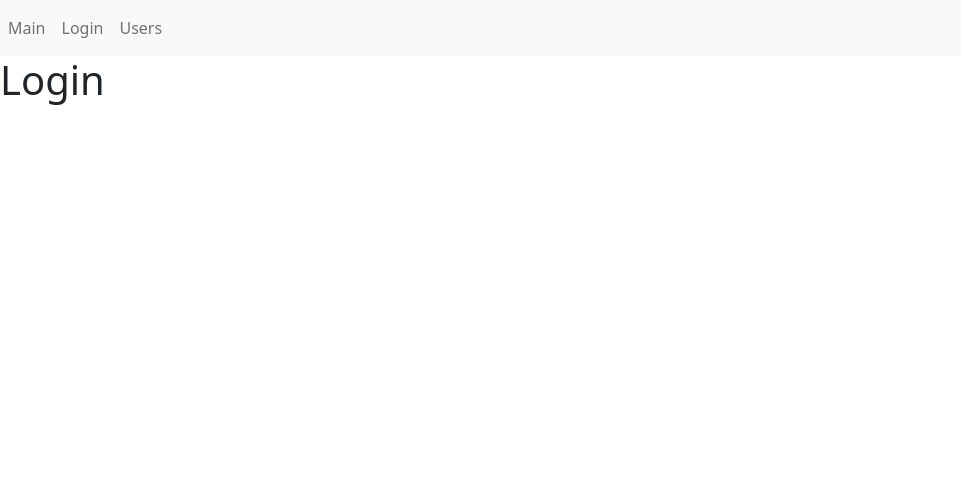
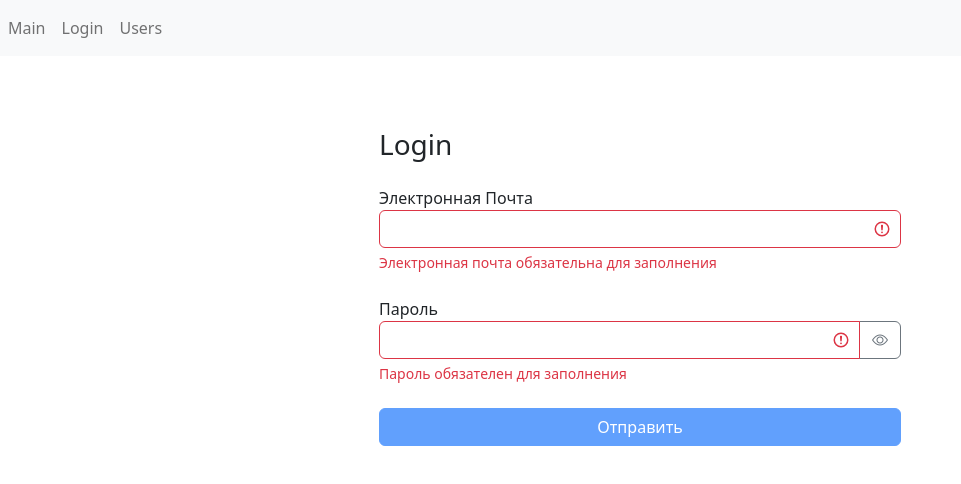
Before and after one commit to PavelLatmentsev/fast-company, a React (Create React App) app: page /login in a window 1280 px wide. Shown: the top 484 px of the page, without its empty margins (0-961 px from the left). Built offline with nearby package versions, Linux system fonts and the light colour scheme.

Commit message:
add search input

```diff
--- /dev/null
+++ b/src/components/textField.jsx
@@ -0,0 +1,55 @@
+import React, { useState } from "react";
+import PropTypes from "prop-types";
+
+const TextField = ({ label, type, name, value, onChange, error }) => {
+    const [showPassword, setShowPassword] = useState(false);
+    const toogleShowPassword = () => {
+        setShowPassword((prevState) => !prevState);
+    };
+    const getInputClasses = () => {
+        return "form-control" + (error ? " is-invalid" : "");
+    };
+
+    return (
+        <div className="mb-4">
+            <label htmlFor={name}>{label}</label>
+            <div className="input-group has-validation">
+                <input
+                    type={showPassword ? "text" : type}
+                    id={name}
+                    name={name}
+                    value={value}
+                    onChange={onChange}
+                    className={getInputClasses()}
+                />
+                {
+                    (type === "password" && (
+                        <button
+                            className="btn btn-outline-secondary"
+                            type="button"
+                            onClick={toogleShowPassword}
+                        >
+                            <i className={"bi bi-eye" + (showPassword ? "-slash" : "")}></i>
+                        </button>
+                    ))
+                }
+                {error && <div className="invalid-feedback">{error}</div>}
+            </div>
+        </div>
+    );
+};
+
+TextField.defaultProps = {
+    type: "text"
+};
+
+TextField.propTypes = {
+    label: PropTypes.string.isRequired,
+    type: PropTypes.string.isRequired,
+    name: PropTypes.string.isRequired,
+    value: PropTypes.string.isRequired,
+    onChange: PropTypes.func.isRequired,
+    error: PropTypes.string
+};
+
+export default TextField;
--- a/src/components/users.jsx
+++ b/src/components/users.jsx
@@ -11,6 +11,7 @@
 const Users = () => {
     const [users, setUsers] = useState([]);
     let [count, setCount] = useState(users.length);
+    const [searchValue, setSearchValue] = useState("");
     useEffect(() => {
         API.users.fetchAll().then((resolve) => setUsers(resolve));
     }, []);
@@ -30,6 +31,10 @@
 
         setUsers(newBox);
     };
+    const heandleSearch = ({ target }) => {
+        setSelectedProf(undefined);
+        setSearchValue(target.value);
+    };
 
     const pageSize = 8;
     const [currentPage, setCurrentPage] = useState(1);
@@ -41,8 +46,12 @@
     });
     useEffect(() => {
         setCurrentPage(1);
-    }, [selectedProf]);
+    }, [selectedProf, searchValue]);
+
     const heandleGroupList = (item) => {
+        if (searchValue !== "") {
+            setSearchValue("");
+        }
         setSelectedProf(item);
     };
 
@@ -54,9 +63,11 @@
         setSortBy(item);
     };
     if (users) {
-        const filterdUsers = selectedProf
-            ? users.filter((user) => _.isEqual(user?.profession, selectedProf))
-            : users;
+        const filterdUsers = searchValue
+            ? users.filter((user) => user.name.toLowerCase().indexOf(searchValue.toLowerCase()) !== -1)
+            : selectedProf
+                ? users.filter((user) => _.isEqual(user?.profession, selectedProf))
+                : users;
         count = filterdUsers.length;
         const sortUsers = _.orderBy(
             filterdUsers,
@@ -87,6 +98,9 @@
                 )}
                 <div className="d-flex flex-column">
                     <SearchStatus users={users} count={count} />
+                    <div className="input-group">
+                        <input type="text" name="search" placeholder="Search..." className="form-control" value={searchValue} onChange={heandleSearch} />
+                    </div>
                     {count > 0 && (
                         <UsersTable
                             userCrop={userCrop}
--- a/src/layouts/login.jsx
+++ b/src/layouts/login.jsx
@@ -1,7 +1,91 @@
-import React from "react";
+import React, { useEffect, useState } from "react";
+import TextField from "../components/textField";
+import { validator } from "../utils/validator";
 
 const Login = () => {
-    return <h1>Login</h1>;
+    const validatorConfig = {
+        email: {
+            isRequired: {
+                message: "Электронная почта обязательна для заполнения"
+            },
+            isEmail: { message: "Email введен не корректно" }
+        },
+        password: {
+            isRequired: {
+                message: "Пароль обязателен для заполнения"
+            },
+
+            isCapitalSymbol: {
+                message: "Пароль должен содержать заглавную букву"
+            },
+
+            isContainDigit: {
+                message: "Пароль должен содержать хотя бы одну цифру"
+            },
+            min: {
+                message: "Пароль должен состоять минимум из 8 символов",
+                value: 8
+            }
+        }
+    };
+    const [data, setData] = useState({ email: "", password: "" });
+    const heandleChange = ({ target }) => {
+        setData((prevState) => ({ ...prevState, [target.name]: target.value }));
+    };
+    const [errors, setErrors] = useState({});
+    const validate = () => {
+        const errors = validator(data, validatorConfig);
+        // const errors = {};
+        // for (const fieldName in data) {
+        //     if (data[fieldName].trim() === "") {
+        //         errors[fieldName] = `${fieldName} обязательно для заполнения`;
+        //     }
+        // }
+        setErrors(errors);
+        return Object.keys(errors).length === 0;
+    };
+    const isValidData = Object.keys(errors).length === 0;
+
+    useEffect(() => {
+        validate();
+    }, [data]);
+    const heandlechangeButton = (e) => {
+        e.preventDefault();
+        const isValid = validate();
+        if (!isValid) return;
+        console.log(e);
+    };
+
+    return (
+        <div className="container mt-5">
+            <div className="row">
+                <div className="col-md-6 offset-md-3 p-4">
+                    <h3 className="mb-4">Login</h3>
+                    <form onSubmit={heandlechangeButton}>
+                        <TextField
+                            type="text"
+                            label="Электронная Почта"
+                            onChange={heandleChange}
+                            name="email"
+                            value={data.email}
+                            error={errors.email}
+                        />
+                        <TextField
+                            type="password"
+                            label="Пароль"
+                            onChange={heandleChange}
+                            name="password"
+                            value={data.password}
+                            error={errors.password}
+                        />
+                        <button type="submit" disabled={!isValidData} className="btn btn-primary w-100 mx-auto">
+                            Отправить
+                        </button>
+                    </form>
+                </div>
+            </div>
+        </div>
+    );
 };
 
 export default Login;
--- /dev/null
+++ b/src/utils/validator.js
@@ -0,0 +1,42 @@
+export function validator(data, config) {
+    const errors = {};
+    function validate(validateMethod, data, config) {
+        let statusValidate;
+        switch (validateMethod) {
+        case "isRequired":
+            statusValidate = data.trim() === "";
+            break;
+        case "isEmail": {
+            const emailRegExp = /^\S+@\S+\.\S+$/g;
+            statusValidate = !emailRegExp.test(data);
+            break;
+        }
+        case "isCapitalSymbol": {
+            const capitalRegExp = /[A-Z]+/g;
+            statusValidate = !capitalRegExp.test(data);
+            break;
+        }
+        case "isContainDigit": {
+            const digitRegExp = /\d+/g;
+            statusValidate = !digitRegExp.test(data);
+            break;
+        }
+        case "min": {
+            statusValidate = data.length < config.value;
+            break;
+        }
+        default:
+            break;
+        }
+        if (statusValidate) return config.message;
+    }
+    for (const fieldName in data) {
+        for (const validateMethod in config[fieldName]) {
+            const error = validate(validateMethod, data[fieldName], config[fieldName][validateMethod]);
+            if (error && !errors[fieldName]) {
+                errors[fieldName] = error;
+            }
+        }
+    }
+    return errors;
+};
```
